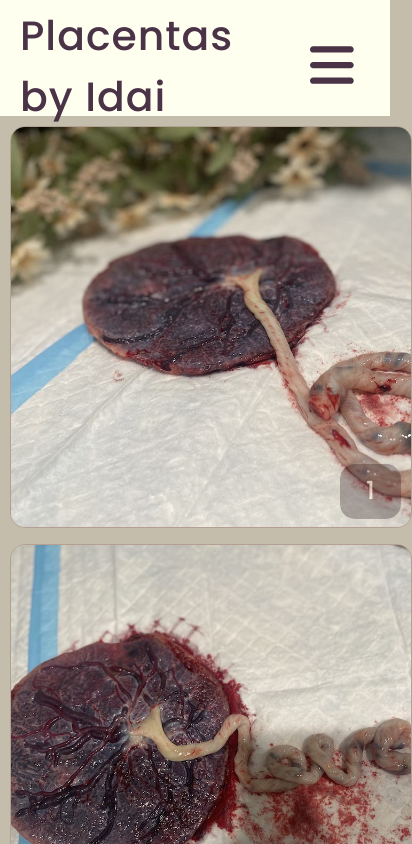
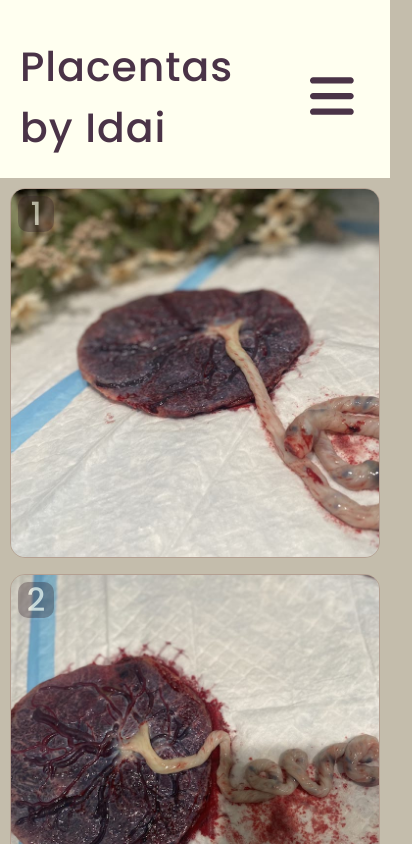
Before and after one commit to elta79/placenta-website, a React (Vite) app: page /gallery in a window 390 px wide. Shown: the top 844 px of the page, 412 px wide, since content can reach past the window. Built offline with nearby package versions, Linux system fonts and the light colour scheme.

Commit message:
Update styling
update styling on:
* gallery
* thank you page

```diff
--- a/index.css
+++ b/index.css
@@ -3,6 +3,7 @@
   padding: 0;
   font-family: 'Poppins', sans-serif;
   font-weight: 500;
+  box-sizing: border-box;
 }
 html{
   overscroll-behavior: none;
--- a/src/styles/gallery.css
+++ b/src/styles/gallery.css
@@ -8,6 +8,7 @@
 }
 .gallery--card {
     aspect-ratio: 1 / 1;
+    width:100%;
 }
 .stacked {
     display: grid;
@@ -32,16 +33,19 @@ img {
 
 .gallery--number {
     color:ivory;
-    font-size: 25px;
-    justify-self: right;
-    align-self: end;
-    text-align: center;
-    margin: .55rem;
-    padding: .55rem;
-    width: 11%;
-    opacity:.6;
+    font-size: 2rem;
+    width: 2.25rem;
+    height: 2.25rem;
+    opacity:0.6;
     background: rgba(38, 21, 31,.5);
-    border-radius:15px;
+    border-radius:10px;
+
+    display: flex;
+    justify-content: center;
+    align-items: center;
+    text-align:center;
+    margin: .5rem;
+    /* padding: .55rem;     */
 
 }
 .gallery--image:hover {
@@ -49,3 +53,13 @@ img {
     border: 1px solid #98877b;
     border-radius: 15px;
 }
+@media (max-width: 48em) {
+    .gallery--container{
+        grid-template-columns: 1fr;
+    }
+    .gallery--card {
+        width:100%;
+        padding:0;
+        margin:0;
+    }
+}
--- a/src/styles/home.css
+++ b/src/styles/home.css
@@ -102,6 +102,7 @@ li {
 }
 ul {
     padding-top: 15px;
+    padding-left: 2rem;;
 }
 .bullet {
     font-weight: 700;
@@ -133,7 +134,7 @@ ul {
     border-top-right-radius: 20px;
     border-top-left-radius: 20px;
 }
-
+/* Viewport 640px or more*/
 @media (min-width: 40em) {
     .hero {
         grid-template-columns: 70% 1fr;
@@ -173,10 +174,25 @@ ul {
 
 
 }
-
+/* Viewport 768px or less */
 @media (max-width: 48em) {
     .services{
         grid-template-columns:1fr;
         padding:1rem;
     }
+    .one{
+        grid-template-columns: .25fr 1fr .25fr;
+        margin:0;
+        padding:0;
+        background-color: transparent;
+    }
+    #one, #two, #three, #four{
+        padding:1.5rem;
+    }
+    ul{
+        padding-left: 1rem;
+    }
+    .services{
+        padding:0;
+    }
 }
--- a/src/styles/navbar.css
+++ b/src/styles/navbar.css
@@ -1,7 +1,7 @@
 
 .navbar {
     width: 100vw;
-    height: 100px;
+    height: 20%;
     display: flex;
     justify-content: space-between;
     align-items: center;
--- a/src/styles/thankyou.css
+++ b/src/styles/thankyou.css
@@ -41,9 +41,10 @@
 	padding: 40px;
 	line-height: 40px;
 	max-width: 500px;
+	text-align: center;
 }
 .container--thankyou h1 {
-    padding-bottom: 15px;
+	padding-bottom: 2.5rem;
 	text-align: center;
 }
 .container--thankyou a {
@@ -55,6 +56,18 @@
 	white-space: nowrap ;
 	font-size: 20px;
 }
+
+a:hover{
+	color:#A84E55;
+}
 .signature {
 	text-align: right;
+	padding-top: 1rem;
 }
+
+@media only screen and (max-width: 800px) {
+	.card--thankyou {
+		padding: 1rem;
+		line-height: 2.5rem;
+	}
+}
```
Lines whose indentation alone changed are shown as unchanged.
